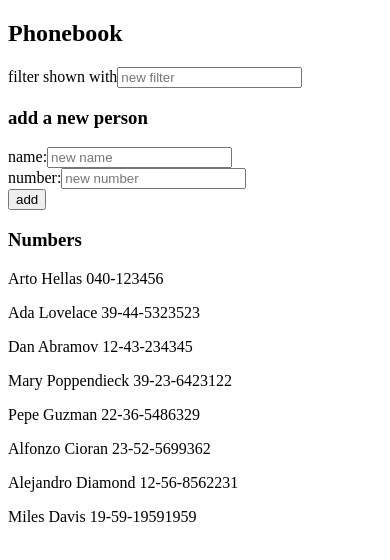
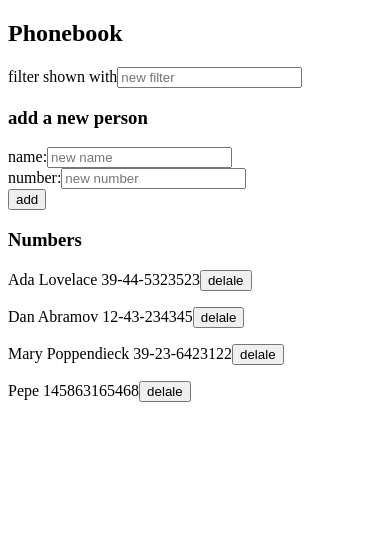
Before and after one commit to KevinPolanco/FullStackOpenReact, a React (Create React App) app in the folder part2/phonebook/: page / in a window 390 px wide. Shown: the top 560 px of the page. Built offline with nearby package versions, Linux system fonts and the light colour scheme; data requests are answered from the project's data file.

Commit message:
2.17: phonebook , steap 9

```diff
--- a/part2/phonebook/db.json
+++ b/part2/phonebook/db.json
@@ -1,10 +1,5 @@
 {
   "persons": [
-    {
-      "name": "Arto Hellas",
-      "number": "040-123456",
-      "id": 1
-    },
     {
       "name": "Ada Lovelace",
       "number": "39-44-5323523",
@@ -21,24 +16,9 @@
       "id": 4
     },
     {
-      "name": "Pepe Guzman",
-      "number": "22-36-5486329",
+      "name": "Pepe",
+      "number": "145863165468",
       "id": 5
-    },
-    {
-      "name": "Alfonzo Cioran",
-      "number": "23-52-5699362",
-      "id": 6
-    },
-    {
-      "name": "Alejandro Diamond",
-      "number": "12-56-8562231",
-      "id": 7
-    },
-    {
-      "name": "Miles Davis",
-      "number": "19-59-19591959",
-      "id": 8
     }
   ]
 }
--- a/part2/phonebook/src/App.js
+++ b/part2/phonebook/src/App.js
@@ -1,63 +1,69 @@
-import React, { useState, useEffect } from 'react'
-import axios from 'axios'
-import Filter from './components/Filter'
-import PersonForm from './components/PersonForm'
-import Persons  from './components/Persons'
-import personService from './services/persons'
+import React, { useState, useEffect } from "react";
+import Filter from "./components/Filter";
+import PersonForm from "./components/PersonForm";
+import Persons from "./components/Persons";
+import personService from "./services/persons";
 
 const App = () => {
-  const [ persons, setPersons ] = useState([])
-  const [ newName, setNewName ] = useState('')
-  const [ newNumber, setNewNumber ] = useState('')
-  const [ newFilter, setNewFilter ] = useState('')
+  const [persons, setPersons] = useState([]);
+  const [newName, setNewName] = useState("");
+  const [newNumber, setNewNumber] = useState("");
+  const [newFilter, setNewFilter] = useState("");
 
   useEffect(() => {
-    personService
-      .getAll()
-      .then(initialPersons => {
-        setPersons(initialPersons)
-      })
-  }, [])
+    personService.getAll().then((initialPersons) => {
+      setPersons(initialPersons);
+    });
+  }, []);
 
   const addNumber = (event) => {
-    event.preventDefault()
+    event.preventDefault();
 
-    const allName = persons.map(peroson => peroson.name)
-    const includesName = allName.includes(newName)
+    const allName = persons.map((peroson) => peroson.name);
+    const includesName = allName.includes(newName);
 
-    if(!newName) return alert(`name missing`)
-    if(!newNumber) return alert(`number missing`)
-    if(includesName) return alert(`${newName}  is already added to phonebook`)
-    if(newNumber.length < 8) return alert(`the number must be 8 digits`)
+    if (!newName) return alert(`name missing`);
+    if (!newNumber) return alert(`number missing`);
+    if (includesName) return alert(`${newName}  is already added to phonebook`);
+    if (newNumber.length < 8) return alert(`the number must be 8 digits`);
 
     const personObject = {
       name: newName,
       number: newNumber,
+    };
+
+    personService.create(personObject).then((returnedPersons) => {
+      setPersons(persons.concat(returnedPersons));
+      setNewName("");
+      setNewNumber("");
+    });
+  };
+
+  const deleteNumber = (event) => {
+    const id = parseInt(event.target.id);
+    const person = persons.find((person) => person.id === id);
+
+    if (window.confirm(`Delete ${person.name}?`)) {
+      personService
+        .erase(id)
+        .then(setPersons(persons.filter((person) => person.id !== id)));
     }
-
-    personService
-      .create(personObject)
-      .then(returnedPersons => {
-        setPersons(persons.concat(returnedPersons))
-        setNewName('')
-        setNewNumber('')
-      })
-  }
+  };
 
   const handleNameChange = (event) => {
-    setNewName(event.target.value)
-  }
+    setNewName(event.target.value);
+  };
   const handleNumberChange = (event) => {
-    setNewNumber(event.target.value)
-  }
+    setNewNumber(event.target.value);
+  };
   const handleFilterChange = (event) => {
-    setNewFilter(event.target.value.trim())
-  }
+    setNewFilter(event.target.value.trim());
+  };
 
   return (
     <div>
       <h2>Phonebook</h2>
-      <Filter handleFilterChange={handleFilterChange}/>
+      <Filter handleFilterChange={handleFilterChange} />
 
       <h3>add a new person</h3>
       <PersonForm
@@ -69,10 +75,13 @@ const App = () => {
       />
 
       <h3>Numbers</h3>
-      <Persons persons={persons} newFilter={newFilter}/>
+      <Persons
+        persons={persons}
+        newFilter={newFilter}
+        deleteNumber={deleteNumber}
+      />
     </div>
+  );
+};
 
-  )
-}
-
-export default App
+export default App;
--- /dev/null
+++ b/part2/phonebook/src/components/Button.js
@@ -0,0 +1,9 @@
+const Button = ({ text, type , onClick, id}) => {
+    return (
+        <>
+           <button id={id} onClick={onClick} type={type}>{text}</button>
+        </>
+    )
+}
+
+export default Button
--- a/part2/phonebook/src/components/PersonForm.js
+++ b/part2/phonebook/src/components/PersonForm.js
@@ -1,4 +1,12 @@
-const PersonForm = ({addNumber, newName, handleNameChange, newNumber, handleNumberChange}) => {
+import Button from "./Button";
+
+const PersonForm = ({
+  addNumber,
+  newName,
+  handleNameChange,
+  newNumber,
+  handleNumberChange,
+}) => {
   return (
     <>
       <form onSubmit={addNumber}>
@@ -19,7 +27,7 @@ const PersonForm = ({addNumber, newName, handleNameChange, newNumber, handleNumb
           />
         </div>
         <div>
-          <button type="submit">add</button>
+          <Button type="submit" text="add" />
         </div>
       </form>
     </>
--- a/part2/phonebook/src/components/Persons.js
+++ b/part2/phonebook/src/components/Persons.js
@@ -1,19 +1,32 @@
-const Persons  = ( {persons, newFilter} ) => {
-    const filterPersons = persons.filter(person => person.name.toLowerCase().includes(newFilter))
+import Button from "./Button";
 
-    if(newFilter !== '' & filterPersons.length !== 0){
+const Persons = ({ persons, newFilter, deleteNumber }) => {
+  const filterPersons = persons.filter((person) =>
+    person.name.toLowerCase().includes(newFilter)
+  );
+
+  if ((newFilter !== "") & (filterPersons.length !== 0)) {
     return (
       <div>
-                {filterPersons.map((person) => (<p key={person.id}>{person.name} {person.number}</p>))}
+        {filterPersons.map((person) => (
+          <p key={person.id}>
+            {person.name} {person.number}
+          </p>
+        ))}
       </div>
-        )
+    );
   }
 
   return (
     <div>
-            {persons.map((person) => (<p key={person.id}>{person.name} {person.number}</p>))}
+      {persons.map((person) => (
+        <p key={person.id}>
+          {person.name} {person.number}
+          <Button text="delale" onClick={deleteNumber} id={person.id} />
+        </p>
+      ))}
     </div>
-    )
-}
+  );
+};
 
-export default Persons
+export default Persons;
--- a/part2/phonebook/src/services/persons.js
+++ b/part2/phonebook/src/services/persons.js
@@ -15,4 +15,9 @@ const update = (id, newObject) => {
     return axios.put(`${baseUrl}/${id}`, newObject)
 }
 
-export default {getAll, create, update}
+const erase = id => {
+    return axios.delete(`${baseUrl}/${id}`)
+
+}
+
+export default { getAll, create, update, erase }
```
Lines whose indentation alone changed are shown as unchanged.
